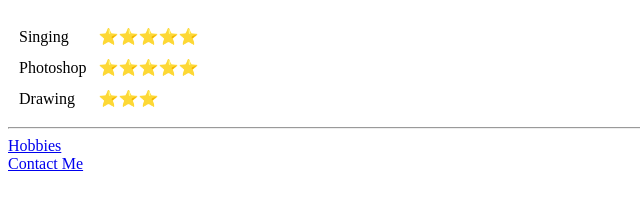
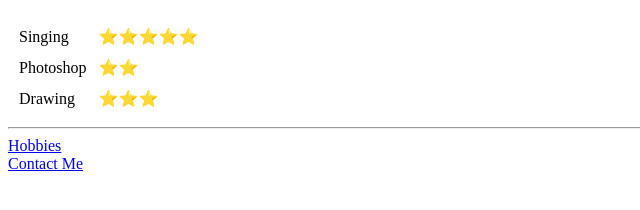
Before and after one commit to s23heroor/cv, a plain HTML site: page index.html in a window 1280 px wide. Shown: the part 576-786 px from the top of the page, 0-640 px from the left. Drawn offline with Linux system fonts and the light colour scheme.

Commit message:
removed stars

```diff
--- a/index.html
+++ b/index.html
@@ -51,7 +51,7 @@
     </tr>
     <tr>
       <td>Photoshop</td>
-      <td>⭐⭐⭐⭐⭐</td>
+      <td>⭐⭐</td>
     </tr>
     <tr>
       <td>Drawing</td>
```
